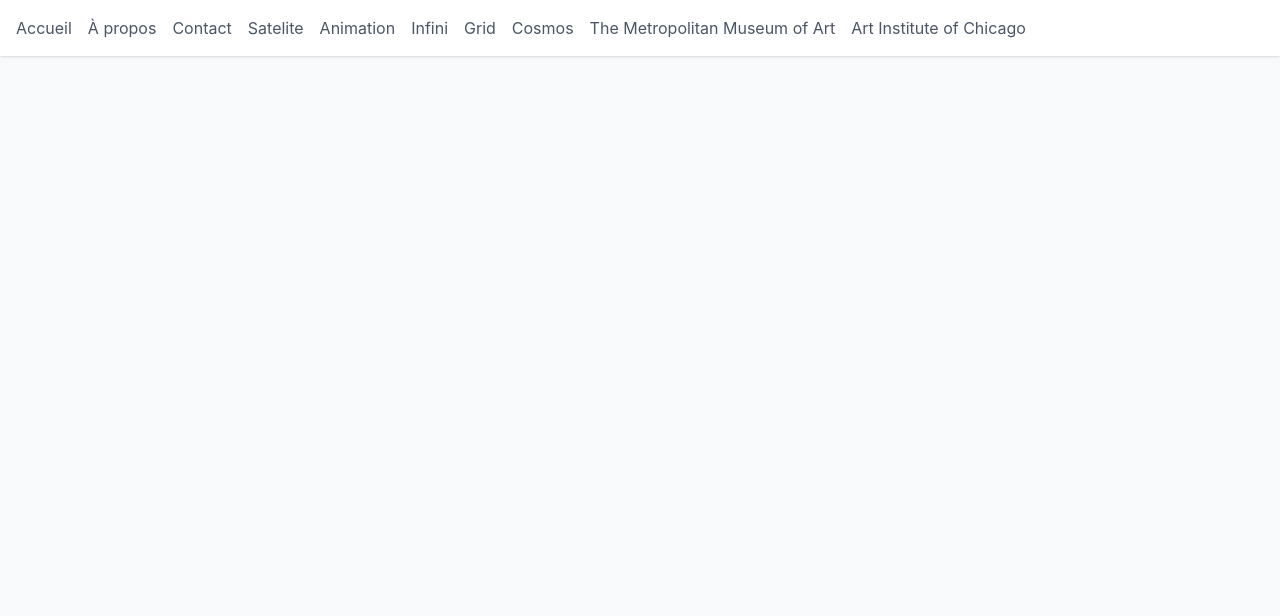
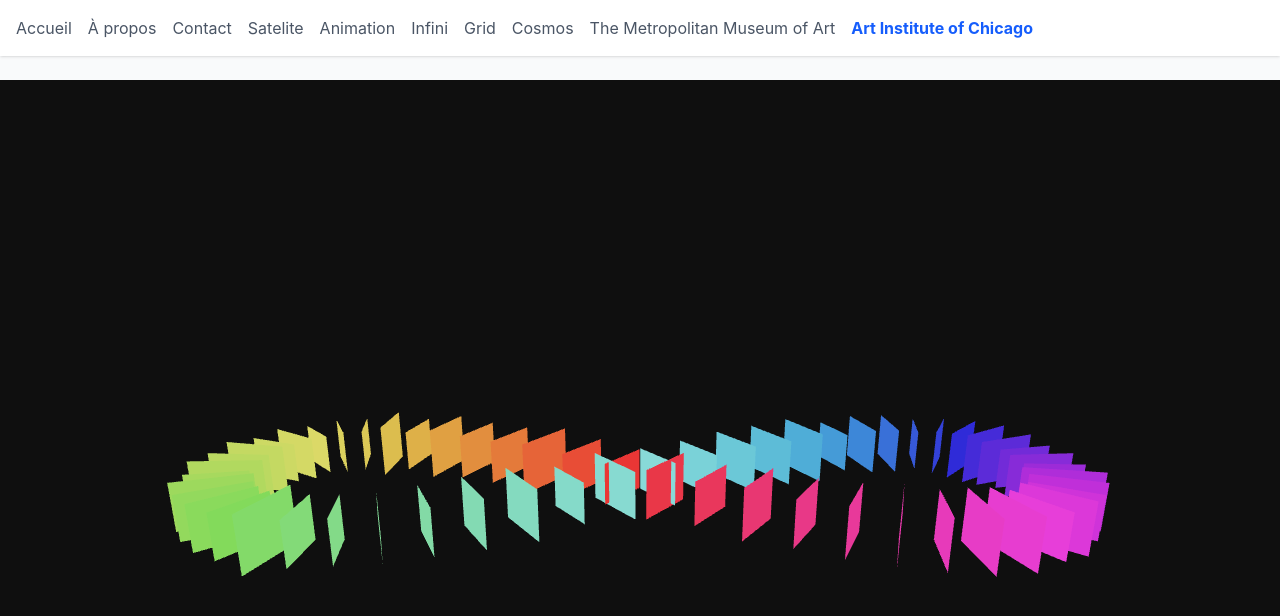
Before and after one commit to rcoanda/sandbox, a React (Vite) app: page /chicago in a window 1280 px wide. Shown: the top 616 px of the page. Built offline with nearby package versions, Linux system fonts and the light colour scheme.

Commit message:
IA page chicago

```diff
--- a/src/App.jsx
+++ b/src/App.jsx
@@ -8,7 +8,7 @@ import Grid from './pages/Grid'
 import Satelite from './pages/Satelite'
 import Cosmos from './pages/Cosmos'
 import Metropolitan from './pages/Metropolitan'
-import ArtInstitute from './pages/ArtInstitute'
+import Chicago from './pages/Chicago'
 
 function App() {
   return (
@@ -41,7 +41,7 @@ function App() {
         <NavLink to="/metropolitan" className={({ isActive }) => isActive ? 'font-bold text-blue-600' : 'text-gray-600'}>
           The Metropolitan Museum of Art
         </NavLink>
-        <NavLink to="/artinstitute" className={({ isActive }) => isActive ? 'font-bold text-blue-600' : 'text-gray-600'}>
+        <NavLink to="/chicago" className={({ isActive }) => isActive ? 'font-bold text-blue-600' : 'text-gray-600'}>
           Art Institute of Chicago
         </NavLink>
       </nav>
@@ -55,7 +55,7 @@ function App() {
         <Route path="/grid" element={<Grid />} />
         <Route path="/cosmos" element={<Cosmos />} />
         <Route path="/metropolitan" element={<Metropolitan />} />
-        <Route path="/artinstitute" element={<ArtInstitute />} />
+        <Route path="/chicago" element={<Chicago />} />
       </Routes>
     </div>
   )
--- a/src/pages/ArtInstitute.jsx
+++ b/src/pages/Chicago.jsx
@@ -1,7 +1,7 @@
 import { useRef, useMemo, useEffect } from 'react'
 import { Canvas, useFrame } from '@react-three/fiber'
 import gsap from 'gsap'
-import '../styles/ArtInstitute.css'
+import '../styles/Chicago.css'
 
 const COUNT = 60
 const A = 4.5
@@ -81,9 +81,9 @@ function Scene() {
   )
 }
 
-function ArtInstitute() {
+function Chicago() {
   return (
-    <div className="artinstitute-page">
+    <div className="chicago-page">
       <Canvas camera={{ position: [0, 3, 9], fov: 50 }} dpr={[1, 2]}>
         <Scene />
       </Canvas>
@@ -91,4 +91,4 @@ function ArtInstitute() {
   )
 }
 
-export default ArtInstitute
+export default Chicago
--- a/src/styles/ArtInstitute.css
+++ b/src/styles/Chicago.css
@@ -1,4 +1,4 @@
-.artinstitute-page {
+.chicago-page {
   width: 100vw;
   height: 100vh;
   overflow: hidden;
```
